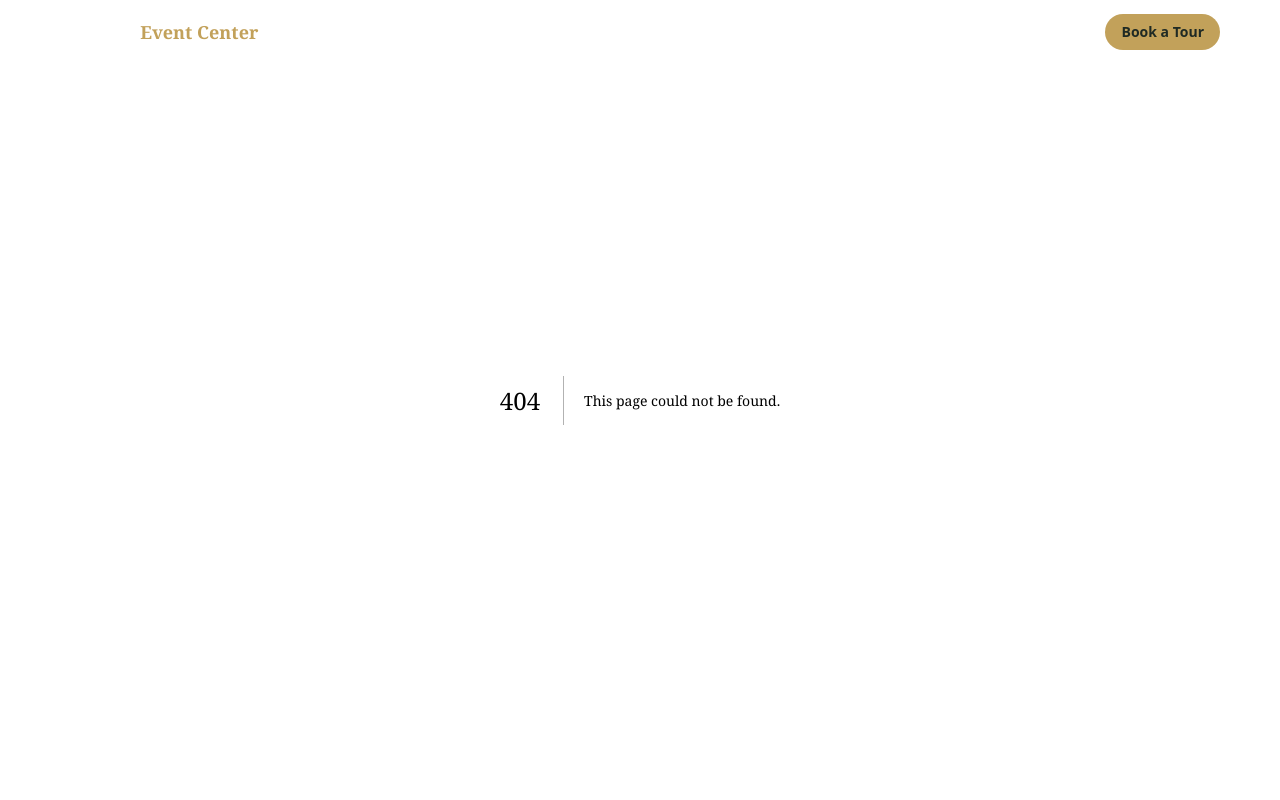
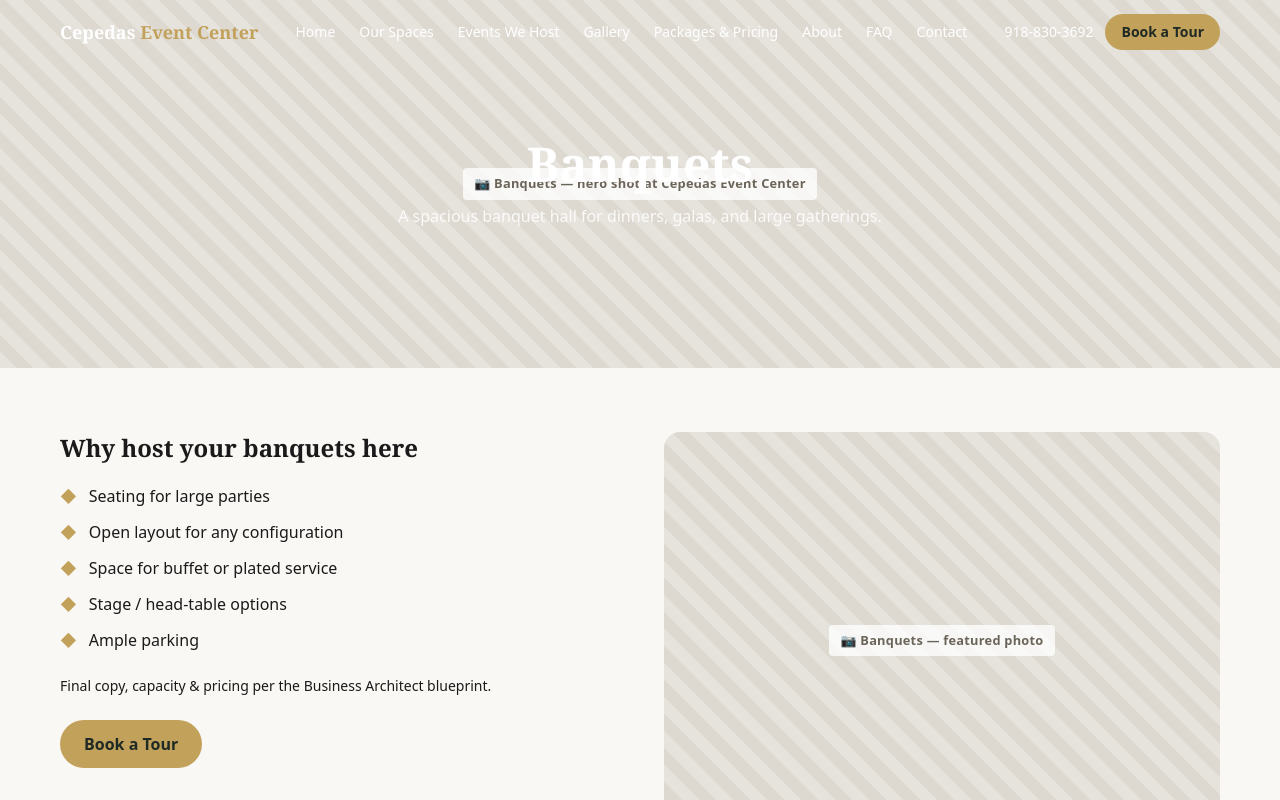
Before and after one commit to gonzalezcap/cepedas-event-center, a Next.js app: page /banquets in a window 1280 px wide. Before the commit this address had no page. Shown: the top 800 px of the page. Built offline with nearby package versions, Linux system fonts and the light colour scheme.

Commit message:
Add Banquets event page

```diff
--- /dev/null
+++ b/app/banquets/page.tsx
@@ -0,0 +1,8 @@
+import EventPage from "@/components/EventPage";
+export const metadata = {
+  title: "Banquet Hall in Tulsa, OK",
+  description: "Cepedas Event Center is a spacious banquet hall in Tulsa, OK for dinners, galas, and large gatherings. Book a tour of our open event space.",
+};
+export default function Page() {
+  return <EventPage title="Banquets" intro="A spacious banquet hall for dinners, galas, and large gatherings." bullets={["Seating for large parties","Open layout for any configuration","Space for buffet or plated service","Stage / head-table options","Ample parking"]} gallery={["Banquet wide","Rounds set","Buffet line","Head table","Stage","Room detail"]} />;
+}
```
